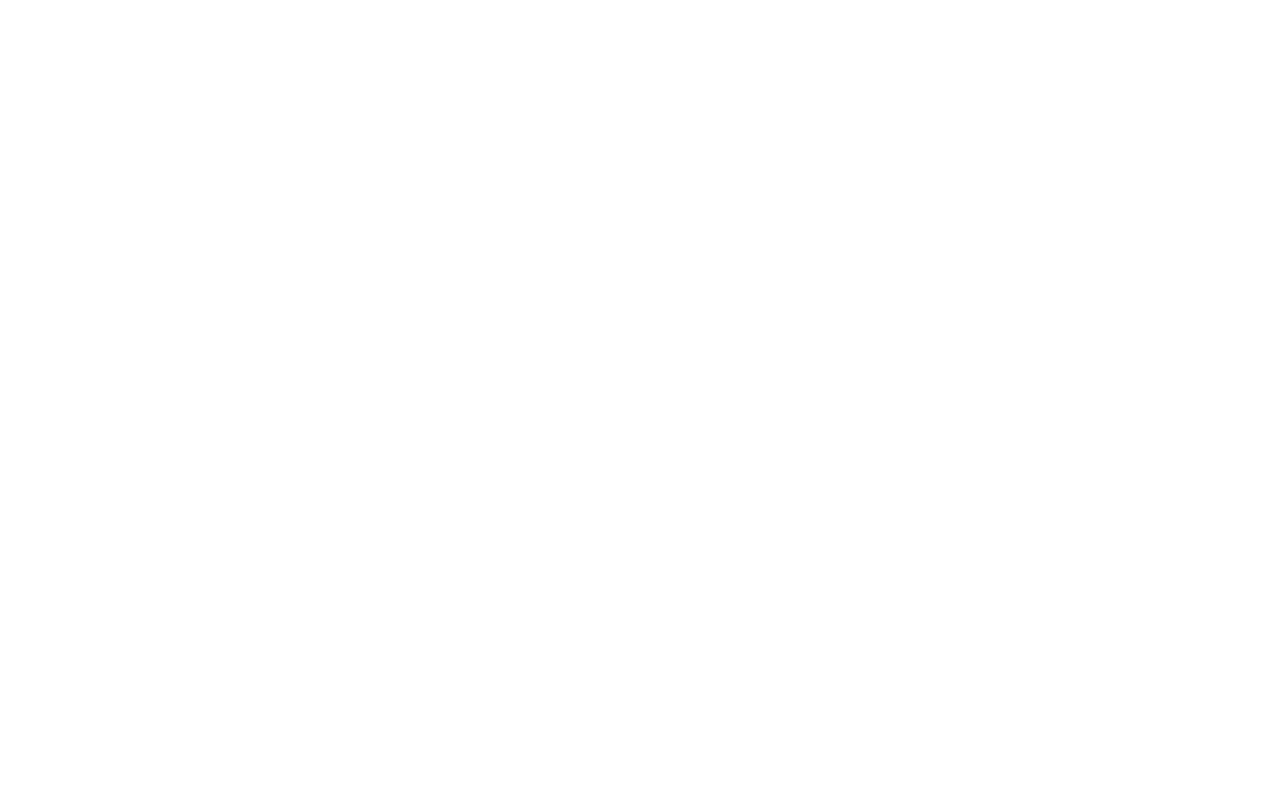
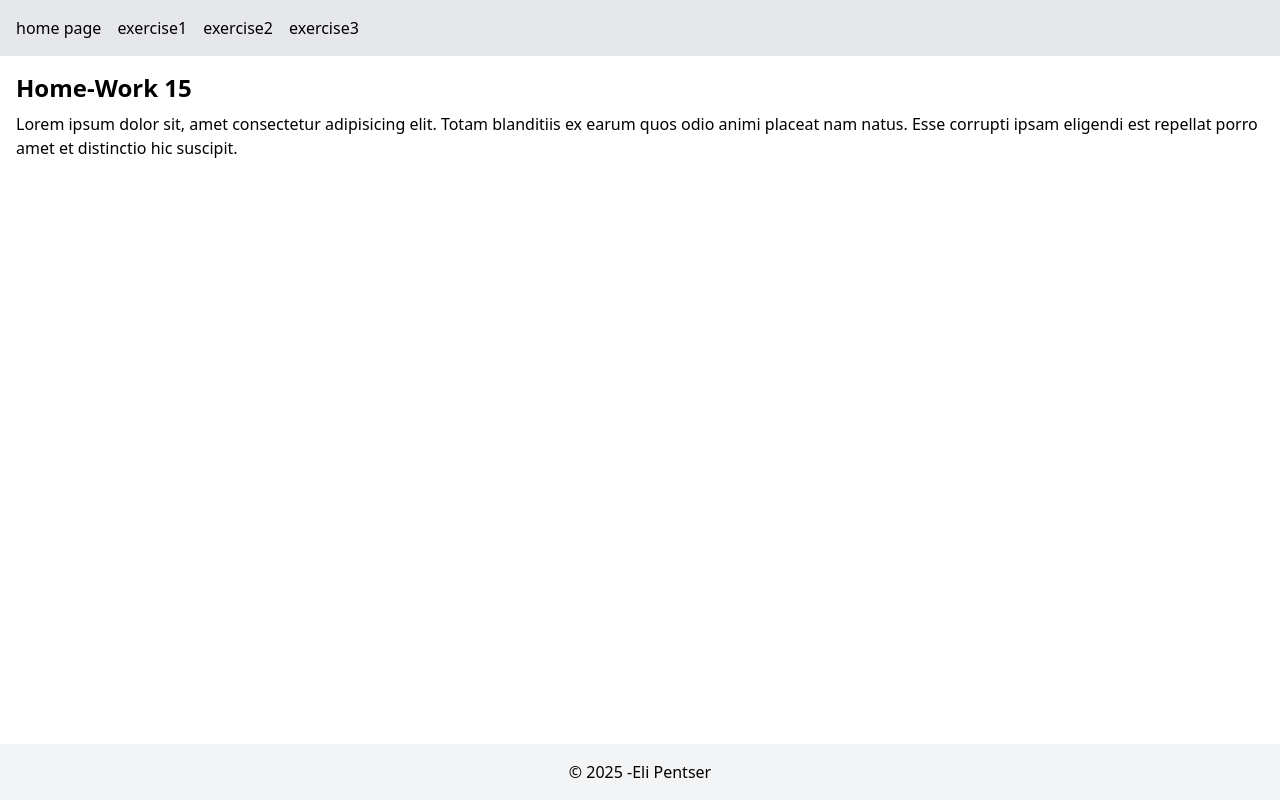
Before and after one commit to pentser/home-work-15, a React (Vite) app: page / in a window 1280 px wide. Built offline with nearby package versions, Linux system fonts and the light colour scheme.

Commit message:
create routing and 3 pages

```diff
--- a/src/App.jsx
+++ b/src/App.jsx
@@ -1,13 +1,35 @@
 
 import './App.css'
+import { BrowserRouter as Router, Routes, Route } from "react-router-dom";
+import Navbar from "./components/Navbar";
+import Home from "./pages/home";
+import Exercise1 from "./pages/exercise1.jsx";
+import Exercise2 from "./pages/exercise2.jsx";
+import Exercise3 from "./pages/exercise3.jsx";
+
+
+
+
 
 function App() {
 
-
   return (
-    <>
-
-    </>
+    <Router>
+    <div className="min-h-screen flex flex-col">
+      <Navbar></Navbar>
+      <div className="flex-grow">
+        <Routes>
+          <Route path="/" element={<Home />} />
+          <Route path="/exercise1" element={<Exercise1 />} />
+          <Route path="/exercise2" element={<Exercise2 />} />
+          <Route path="/exercise3" element={<Exercise3 />} />
+        </Routes>
+      </div>
+      <footer className="bg-gray-100 p-4 text-center">
+        <p>© 2025 -Eli Pentser</p>
+      </footer>
+    </div>
+  </Router>
   )
 }
 
--- /dev/null
+++ b/src/components/Navbar.jsx
@@ -0,0 +1,33 @@
+import React from 'react'
+import {Link} from "react-router-dom"
+
+function Navbar() {
+    return (
+    <nav className="bg-gray-200 p-4">
+    <ul className="flex space-x-4">
+      <li>
+        <Link to="/" className="hover:text-blue-500">
+          home page
+        </Link>
+      </li>
+      <li>
+        <Link to="/exercise1" className="hover:text-blue-500">
+          exercise1
+        </Link>
+      </li>
+      <li>
+        <Link to="/exercise2" className="hover:text-blue-500">
+        exercise2
+        </Link>
+      </li>
+      <li>
+        <Link to="/exercise3" className="hover:text-blue-500">
+        exercise3
+        </Link>
+      </li>
+    </ul>
+  </nav>
+    )
+}
+
+export default Navbar
--- /dev/null
+++ b/src/pages/exercise1.jsx
@@ -0,0 +1,11 @@
+import React from 'react'
+
+function Exercise1() {
+  return (
+    <div>
+      <h2>Exercise1</h2>
+    </div>
+  )
+}
+
+export default Exercise1
--- /dev/null
+++ b/src/pages/exercise2.jsx
@@ -0,0 +1,11 @@
+import React from 'react'
+
+function Exercise2() {
+  return (
+    <div>
+      <h2>Exercise2</h2>
+    </div>
+  )
+}
+
+export default Exercise2
--- /dev/null
+++ b/src/pages/exercise3.jsx
@@ -0,0 +1,11 @@
+import React from 'react'
+
+function Exercise3() {
+  return (
+    <div>
+      <h2>Exercise3</h2>
+    </div>
+  )
+}
+
+export default Exercise3
--- /dev/null
+++ b/src/pages/home.jsx
@@ -0,0 +1,15 @@
+import React from 'react';
+import "./pages.css"
+
+
+
+function Home() {
+  return (
+    <div className="p-4">
+       <h1 className="text-2xl font-bold mb-2">Home-Work 15</h1>
+       <p>Lorem ipsum dolor sit, amet consectetur adipisicing elit. Totam blanditiis ex earum quos odio animi placeat nam natus. Esse corrupti ipsam eligendi est repellat porro amet et distinctio hic suscipit.</p>
+    </div>
+  )
+}
+
+export default Home
--- /dev/null
+++ b/src/pages/pages.css
@@ -0,0 +1,2 @@
+
+@import "tailwindcss";
```
Also changed, not shown: 1 other file (tests, documents, lock files or other folders).
